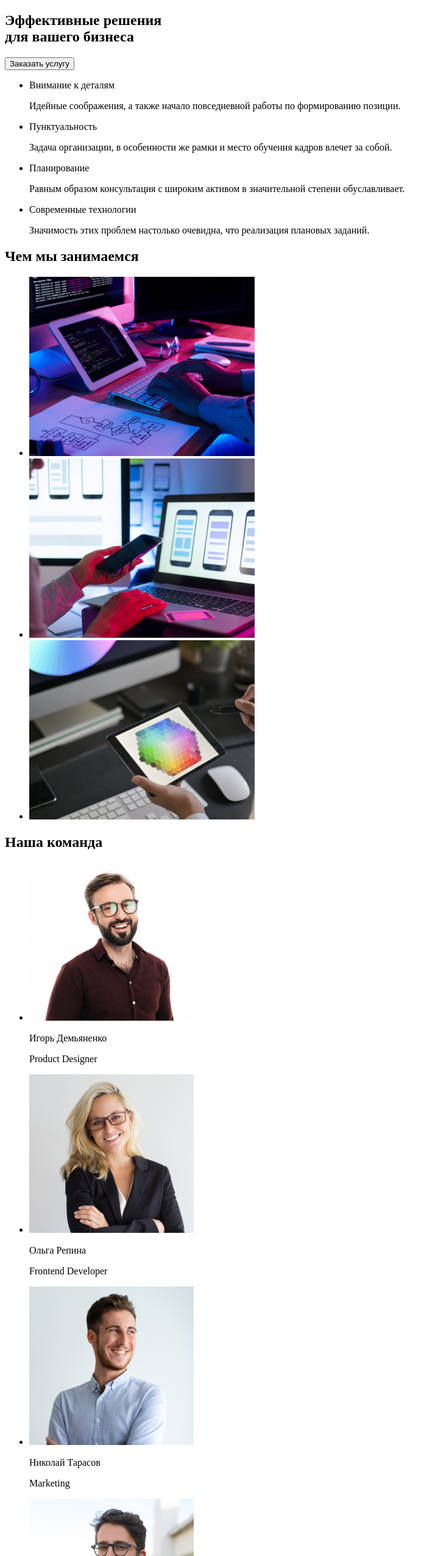
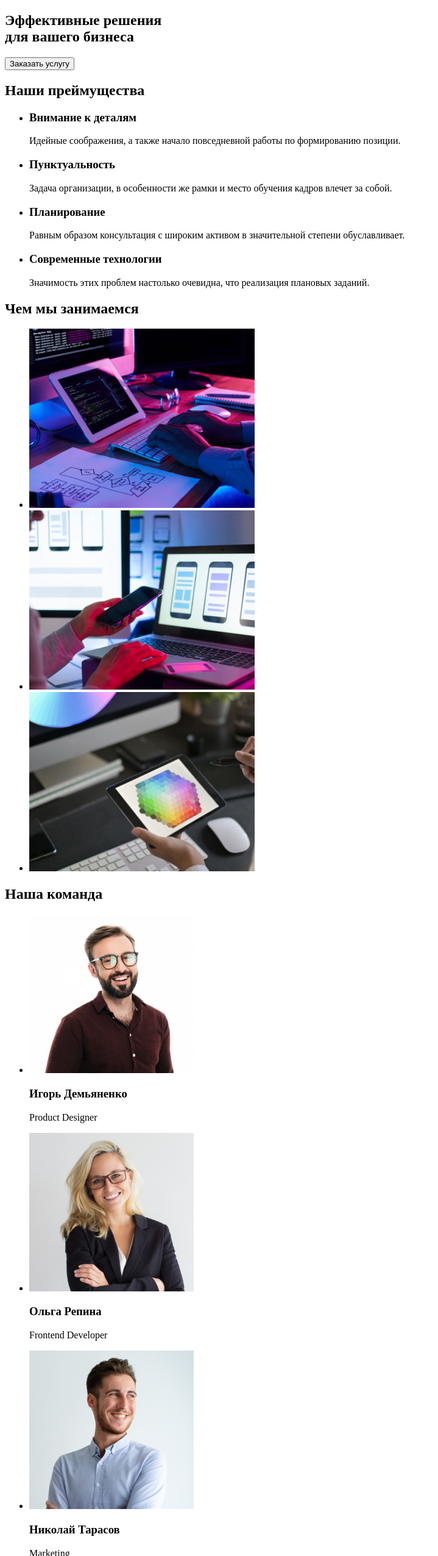
Before and after one commit to InnaKorniienko/goit-markup-hw-01, a plain HTML site: page index.html in a window 1280 px wide. Shown: the part 148-2700 px from the top of the page at 61% size, without its empty margins (0-719 px from the left). Drawn offline with Linux system fonts and the light colour scheme.

Commit message:
Update index.html
change <p> on <h3>, add google maps, one more section

```diff
--- a/index.html
+++ b/index.html
@@ -37,22 +37,25 @@
             <button type="button">Заказать услугу</button>
         </section>
         <section>
+            <h2>Наши преймущества</h2>
             <ul>
                 <li>
-                    <p>Внимание к деталям</p>
+                    <h3>Внимание к деталям</h3>
                     <p>Идейные соображения, а также начало повседневной работы по формированию позиции.</p>
                 </li>
                 <li>
-                    <p>Пунктуальность</p>
+                    <h3>Пунктуальность</h3>
                     <p>Задача организации, в особенности же рамки и место обучения кадров влечет за собой.</p>
                 </li><li>
-                    <p>Планирование</p>
+                    <h3>Планирование</h3>
                     <p>Равным образом консультация с широким активом в значительной степени обуславливает.</p>
                 </li><li>
-                    <p>Современные технологии</p>
+                    <h3>Современные технологии</h3>
                     <p>Значимость этих проблем настолько очевидна, что реализация плановых заданий.</p>
                 </li>
             </ul>
+            </section>
+            <section>
             <h2>Чем мы занимаемся</h2>
             <ul>
                 <li>
@@ -71,22 +74,22 @@
             <ul>
                 <li>
                     <img src="./img/igor.jpg" alt="фото Игоря Демьяненко" width="270" height="260">
-                    <p>Игорь Демьяненко</p>
+                    <h3>Игорь Демьяненко</h3>
                     <p>Product Designer</p>
                 </li>
                 <li>
                     <img src="./img/olga.jpg" alt="фото Ольги Репина" width="270" height="260">
-                    <p>Ольга Репина</p>
+                    <h3>Ольга Репина</h3>
                     <p>Frontend Developer</p>
                 </li>
                 <li>
                     <img src="./img/nikolay.jpg" alt="фото Николая Тарасова" width="270" height="260">
-                    <p>Николай Тарасов</p>
+                    <h3>Николай Тарасов</h3>
                     <p>Marketing</p>
                 </li>
                 <li>
                     <img src="./img/mykhail.jpg" alt="фото Михаила Ермакова" width="270" height="260">
-                    <p>Михаил Ермаков</p>
+                    <h3>Михаил Ермаков</h3>
                     <p>UI Designer</p>
                 </li>
             </ul>
@@ -94,9 +97,10 @@
     </main>
     <footer>
         <a href="">WebStudio</a>
+        <address>
         <ul>
             <li>
-                <address>г. Киев, пр-т Леси Украинки, 26</address>
+               <a href="https://goo.gl/maps/YGhkDUUz3P9HgMRr5"> г. Киев, пр-т Леси Украинки, 26</a>
             </li>
             <li>
                 <a href="mailto:info@example.com">info@example.com</a>
@@ -105,6 +109,7 @@
                 <a href="tel:+380991111111">+38 099 111 11 11</a>
             </li>
         </ul>
+        </address>
     </footer>
 </body>
 </html>
```
